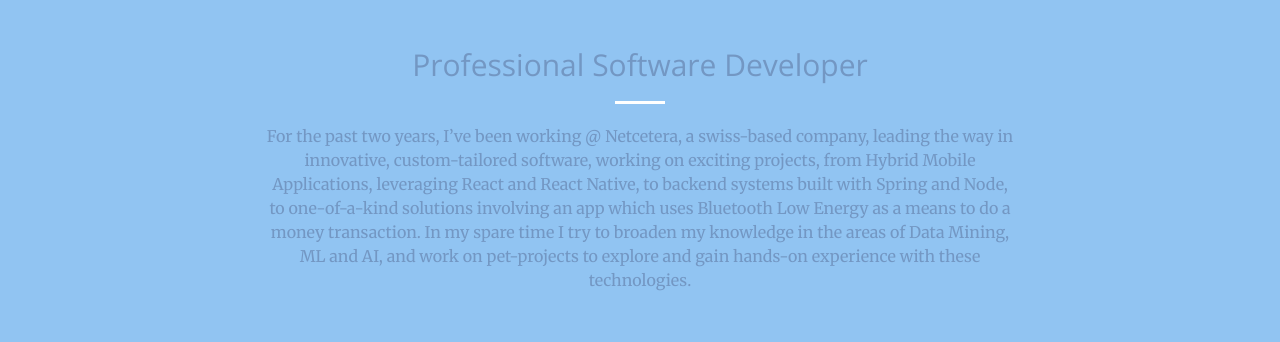
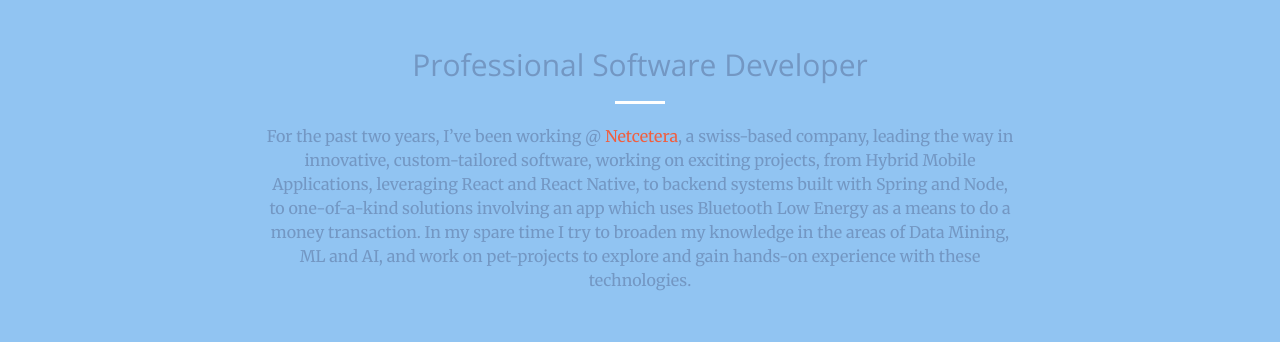
Before and after one commit to gorjanz/gorjanz.github.io, a website: page index.html in a window 1280 px wide. Shown: the part 1800-2142 px from the top of the page. Drawn offline with nearby package versions, Linux system fonts and the light colour scheme.

Commit message:
added company link

```diff
--- a/index.html
+++ b/index.html
@@ -122,7 +122,7 @@
                     <h2 class="section-heading">Professional Software Developer</h2>
                     <hr class="light">
                     <p class="text-faded">
-                        For the past two years, I’ve been working @ Netcetera, a swiss-based company, leading the way in innovative, custom-tailored software, working on exciting projects, from Hybrid Mobile Applications, leveraging React and React Native, to backend systems built with Spring and Node, to one-of-a-kind solutions involving an app which uses Bluetooth Low Energy as a means to do a money transaction. In my spare time I try to broaden my knowledge in the areas of Data Mining, ML and AI, and work on pet-projects to explore and gain hands-on experience with these technologies.
+                        For the past two years, I’ve been working @ <a href="http://www.netcetera.com/en/">Netcetera</a>, a swiss-based company, leading the way in innovative, custom-tailored software, working on exciting projects, from Hybrid Mobile Applications, leveraging React and React Native, to backend systems built with Spring and Node, to one-of-a-kind solutions involving an app which uses Bluetooth Low Energy as a means to do a money transaction. In my spare time I try to broaden my knowledge in the areas of Data Mining, ML and AI, and work on pet-projects to explore and gain hands-on experience with these technologies.
                     </p>
                 </div>
             </div>
```
